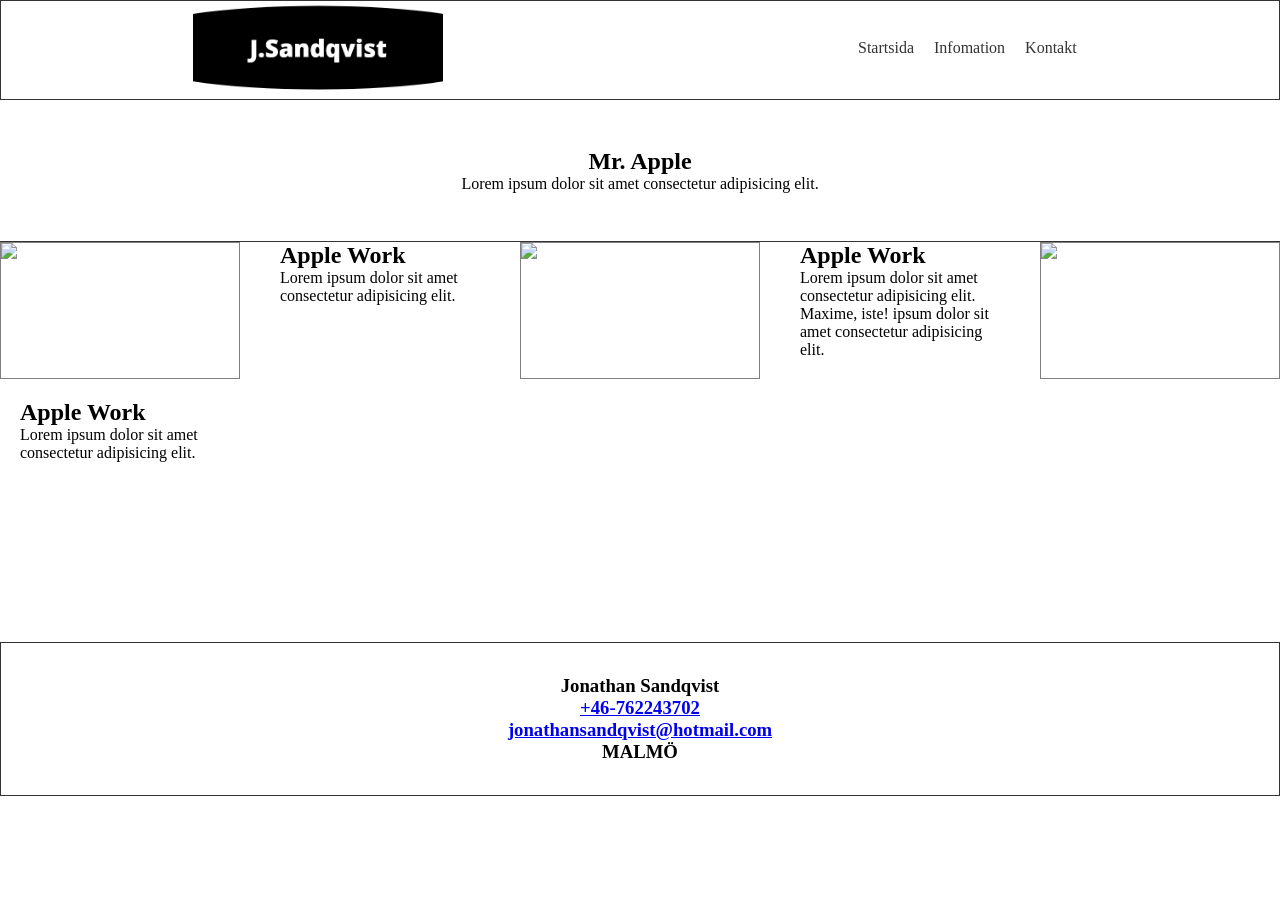
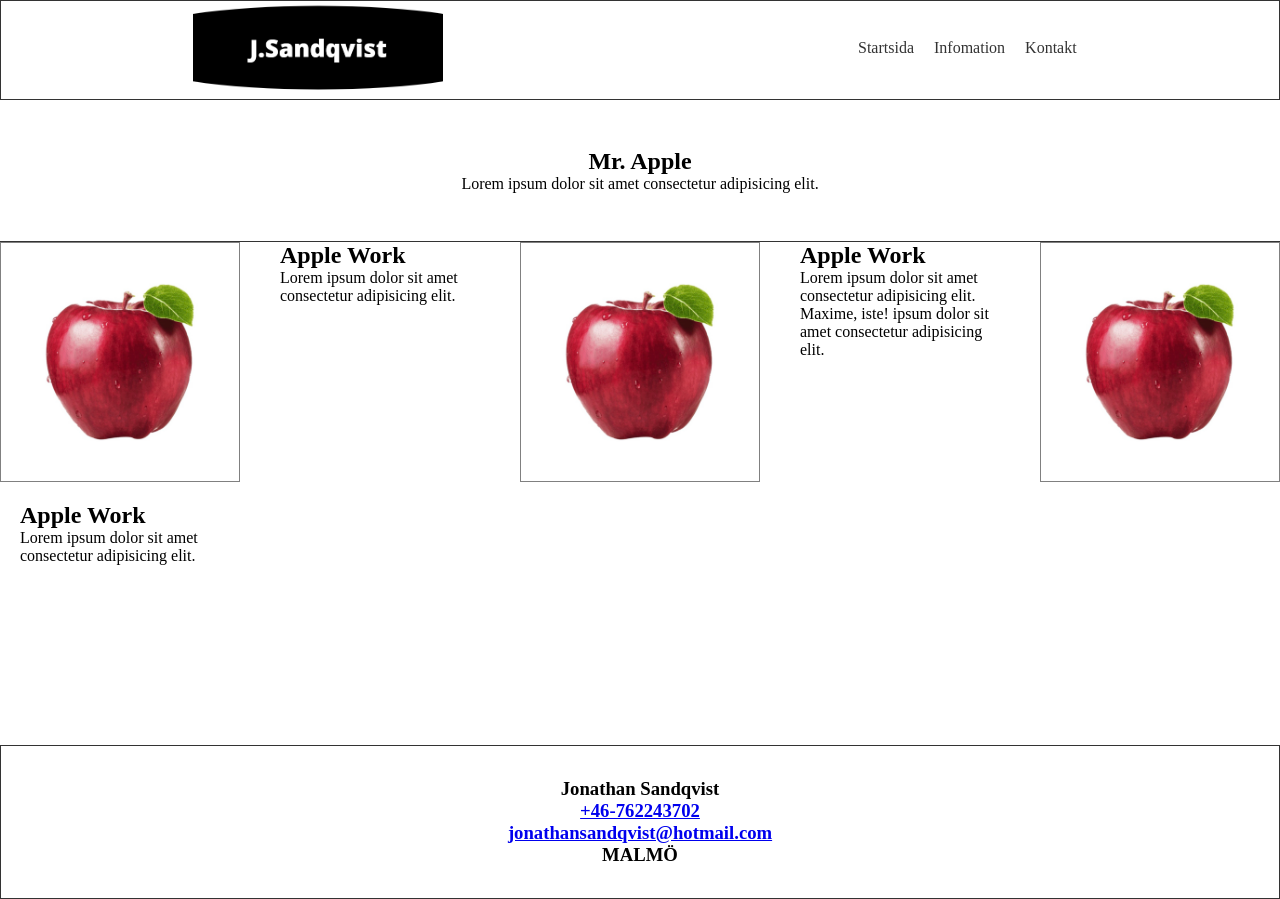
Before and after one commit to SANDQVISTT/FE21-jonathan-sandqvist-html-NY-slutprojekt, a plain HTML site: page projekt/apple.html in a window 1280 px wide. Before the commit the page ends 800 px from the top, so only its background shows below. Drawn offline with Linux system fonts and the light colour scheme; files that its build step writes are made by us from their sources; the site is published under a folder, as on GitHub Pages, so addresses that start at the root find nothing; files whose address does not match are found by name.

Commit message:
Update apple.html

```diff
--- a/projekt/apple.html
+++ b/projekt/apple.html
@@ -29,13 +29,13 @@
         <main>
             <div class="frukt">
 
-                   <img src="/img/apple.jpg" class="frukt-img" width="400px">
+                   <img src="../img/apple.jpg" class="frukt-img" width="400px">
                     <div class="fruktext"><p><h2>Apple Work</h2>Lorem ipsum dolor sit amet consectetur adipisicing elit. </p> </div>
 
-                    <img src="/img/apple.jpg" class="frukt-img" width="400px">
+                    <img src="../img/apple.jpg" class="frukt-img" width="400px">
                     <div class="fruktext"><p><h2>Apple Work</h2>Lorem ipsum dolor sit amet consectetur adipisicing elit.
                          Maxime, iste! ipsum dolor sit amet consectetur adipisicing elit. </p> </div>
-                         <img src="/img/apple.jpg" class="frukt-img" width="400px">
+                         <img src="../img/apple.jpg" class="frukt-img" width="400px">
                          <div class="fruktext"><p><h2>Apple Work</h2>Lorem ipsum dolor sit amet consectetur adipisicing elit. </p> </div>
 
                         </div>  </main>
```
